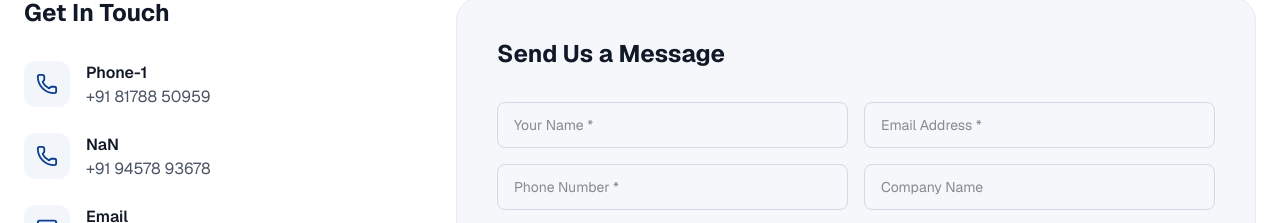
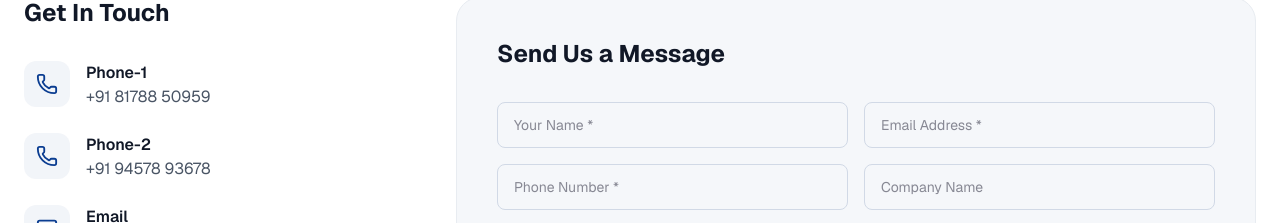
Before and after one commit to radiatechads-blip/RadiaTech, a Next.js app: page /contact in a window 1280 px wide. Shown: the part 481-704 px from the top of the page. Built offline with nearby package versions, Linux system fonts and the light colour scheme; no server answers; the database is empty.

Commit message:
Update page.tsx

```diff
--- a/src/app/contact/page.tsx
+++ b/src/app/contact/page.tsx
@@ -31,7 +31,7 @@ export default function ContactPage() {
               <div className="space-y-6">
                 {[
                   { icon: Phone, label: "Phone-1", value: companyInfo.contact.phone1, href: `tel:${companyInfo.contact.phone1}` },
-                  { icon: Phone, label: "Phone"-2, value: companyInfo.contact.phone2, href: `tel:${companyInfo.contact.phone2}` },
+                  { icon: Phone, label: "Phone-2", value: companyInfo.contact.phone2, href: `tel:${companyInfo.contact.phone2}` },
                   { icon: Mail, label: "Email", value: companyInfo.contact.email, href: `mailto:${companyInfo.contact.email}` },
                 ].map((item) => (
                   <div key={item.label} className="flex gap-4">
```
